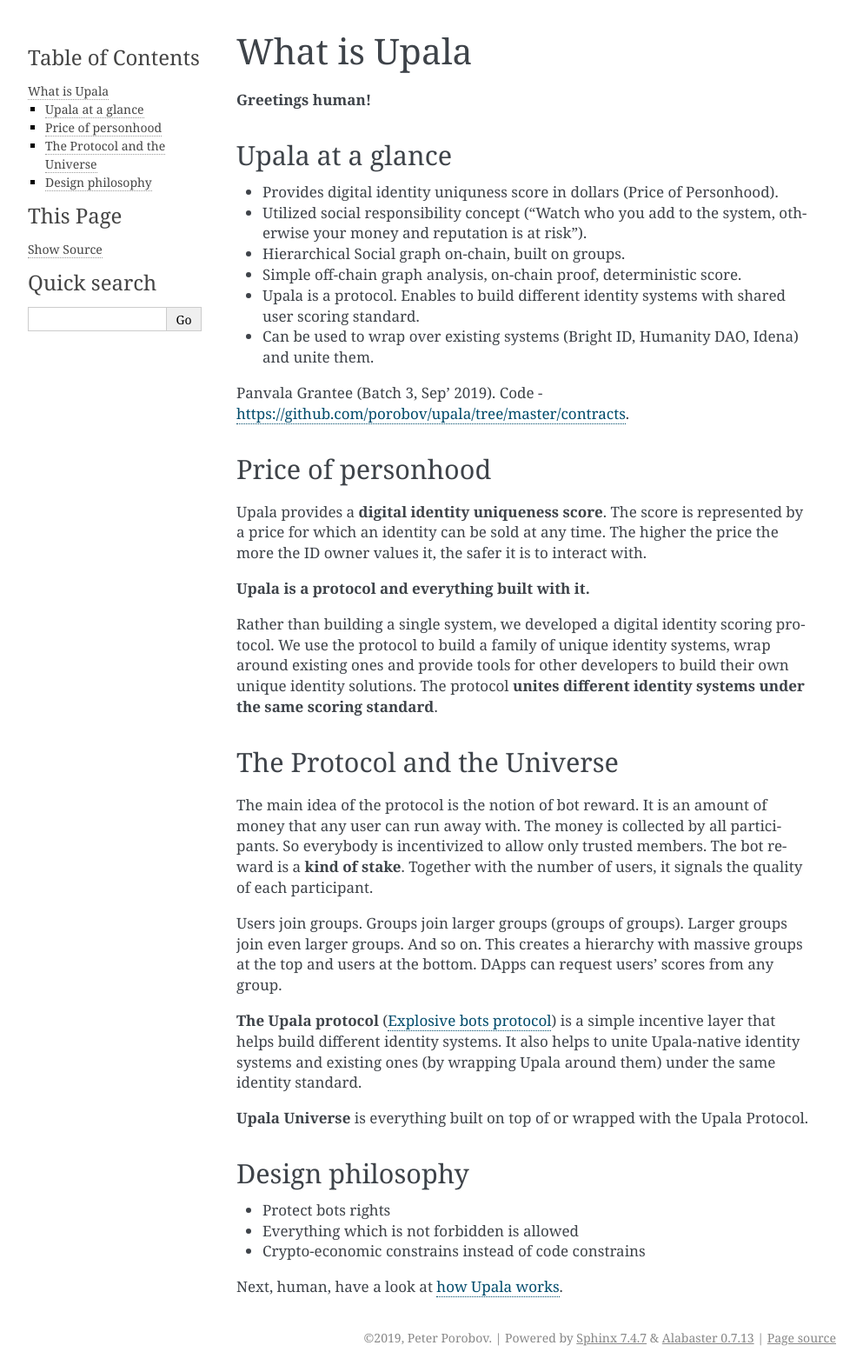
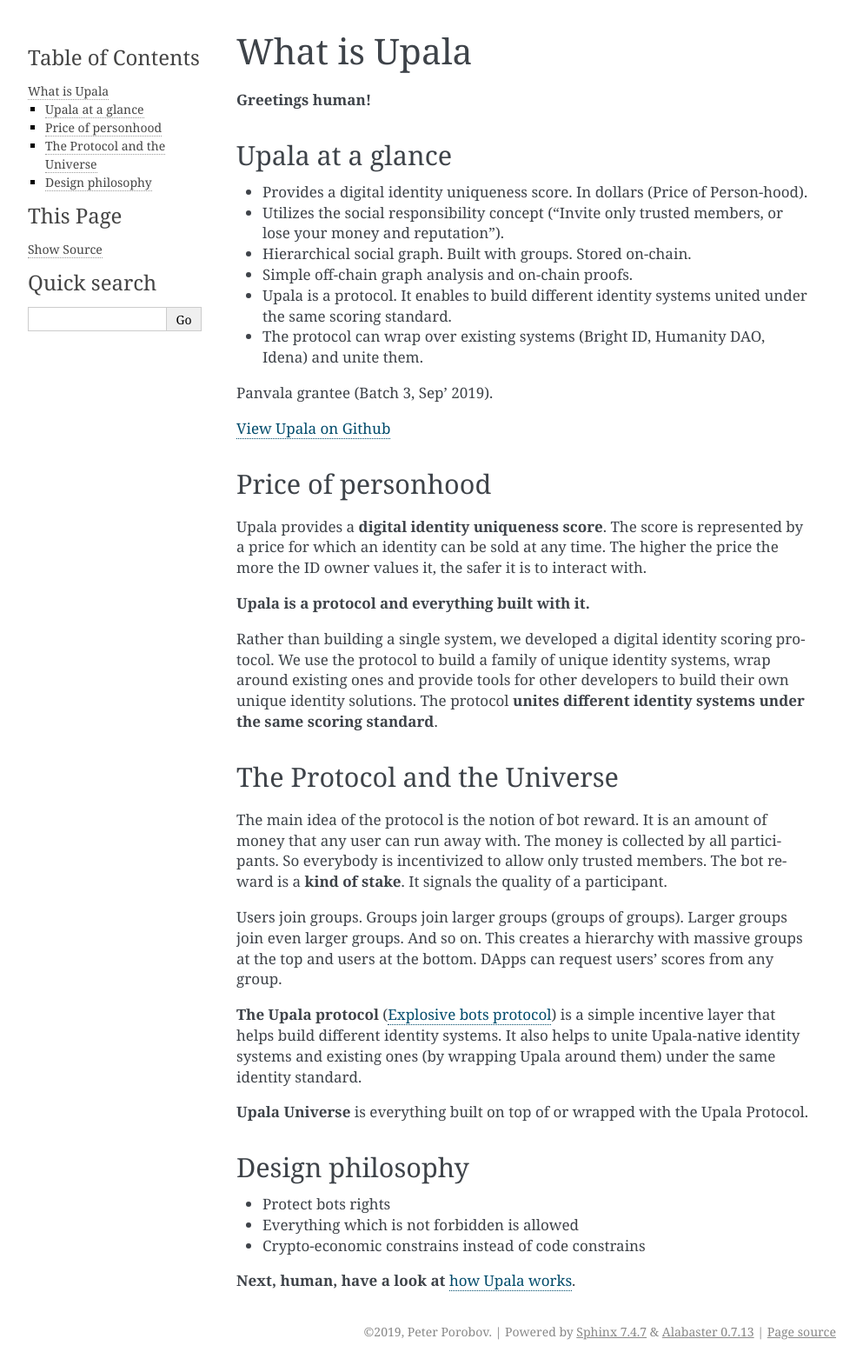
Before and after one commit to upala-digital-identity/docs, a Sphinx documentation site: the page built from source/whitepaper.rst, in a window 1280 px wide. Shown: the whole page at 87% size, without its empty margins (148-1141 px from the left). Built offline with Sphinx 7.4.7, drawn with Linux system fonts in a browser that asks for light colours.

Commit message:
Better short description

```diff
--- a/source/whitepaper.rst
+++ b/source/whitepaper.rst
@@ -9,18 +9,22 @@
 Upala at a glance
 =================
 
-- Provides digital identity uniquness score in dollars (Price of Personhood).
-- Utilized social responsibility concept ("Watch who you add to the system, otherwise your money and reputation is at risk").
-- Hierarchical Social graph on-chain, built on groups.
-- Simple off-chain graph analysis, on-chain proof, deterministic score.
-- Upala is a protocol. Enables to build different identity systems with shared user scoring standard.
-- Can be used to wrap over existing systems (Bright ID, Humanity DAO, Idena) and unite them.
+- Provides a digital identity uniqueness score. In dollars (Price of Person-hood).
+- Utilizes the social responsibility concept ("Invite only trusted members, or lose your money and reputation").
+- Hierarchical social graph. Built with groups. Stored on-chain.
+- Simple off-chain graph analysis and on-chain proofs.
+- Upala is a protocol. It enables to build different identity systems united under the same scoring standard.
+- The protocol can wrap over existing systems (Bright ID, Humanity DAO, Idena) and unite them.
 
-Panvala Grantee (Batch 3, Sep' 2019).
-Code - https://github.com/porobov/upala/tree/master/contracts.
+
+Panvala grantee (Batch 3, Sep' 2019).
+
+`View Upala on Github <https://github.com/porobov/upala/tree/master/contracts>`_
 
 Price of personhood
 ===========================
+
+.. Price-of-personhood digital identity.
 
 .. Upala is a proof of uniqueness system. One person — one ID.
 .. human uniqueness scoring system
@@ -52,7 +56,7 @@
 The Protocol and the Universe
 =============================
 
-The main idea of the protocol is the notion of bot reward. It is an amount of money that any user can run away with. The money is collected by all participants. So everybody is incentivized to allow only trusted members. The bot reward is a **kind of stake**. Together with the number of users, it signals the quality of each participant.
+The main idea of the protocol is the notion of bot reward. It is an amount of money that any user can run away with. The money is collected by all participants. So everybody is incentivized to allow only trusted members. The bot reward is a **kind of stake**. It signals the quality of a participant.
 
 Users join groups. Groups join larger groups (groups of groups). Larger groups join even larger groups. And so on. This creates a hierarchy with massive groups at the top and users at the bottom. DApps can request users' scores from any group.
 
@@ -75,6 +79,6 @@
 - Crypto-economic constrains instead of code constrains
 
 
-Next, human, have a look at :ref:`how Upala works<bots>`.
+**Next, human, have a look at** :ref:`how Upala works<bots>`.
 
 .. The following is the explanation of Upala unique position among other digital identity systems.
```
